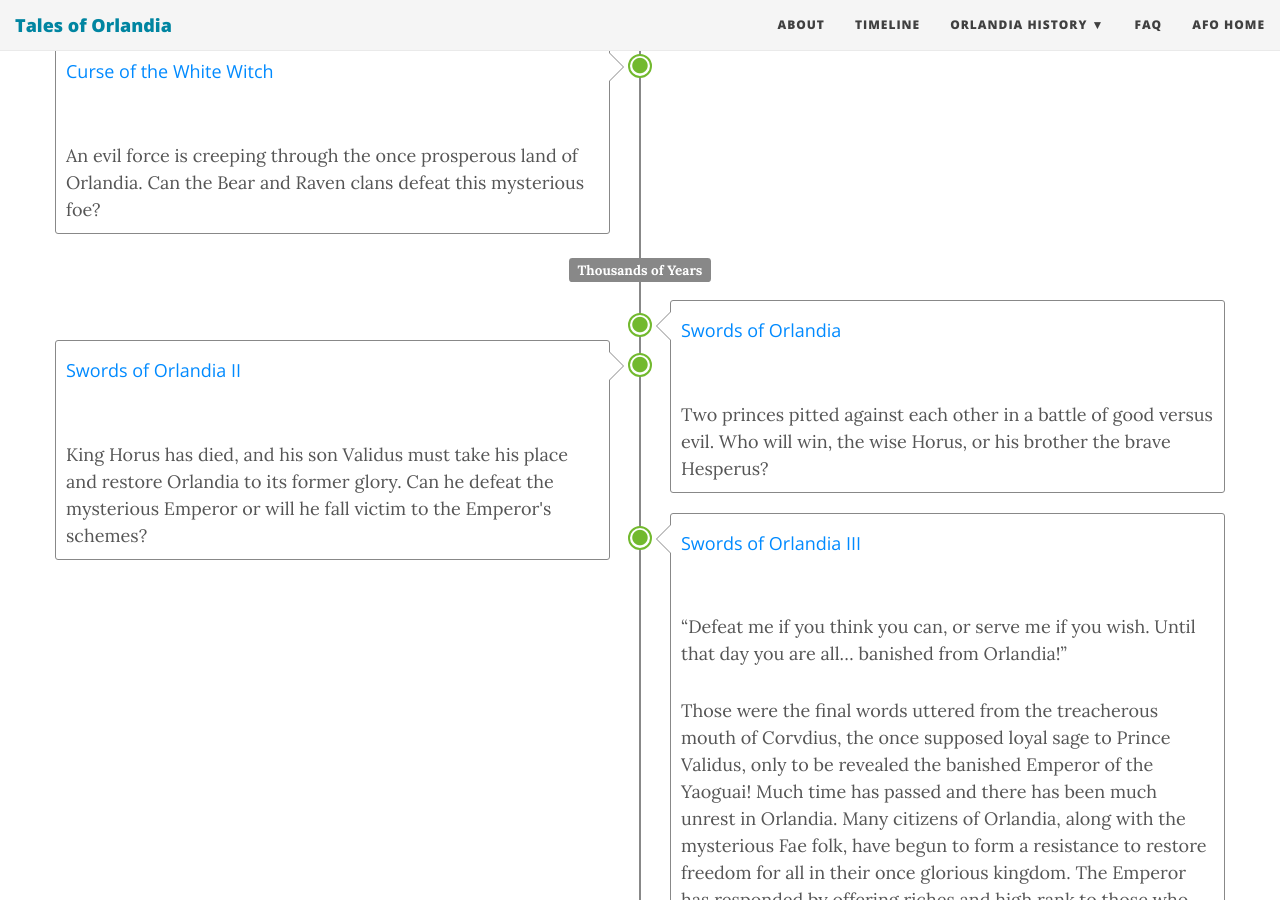
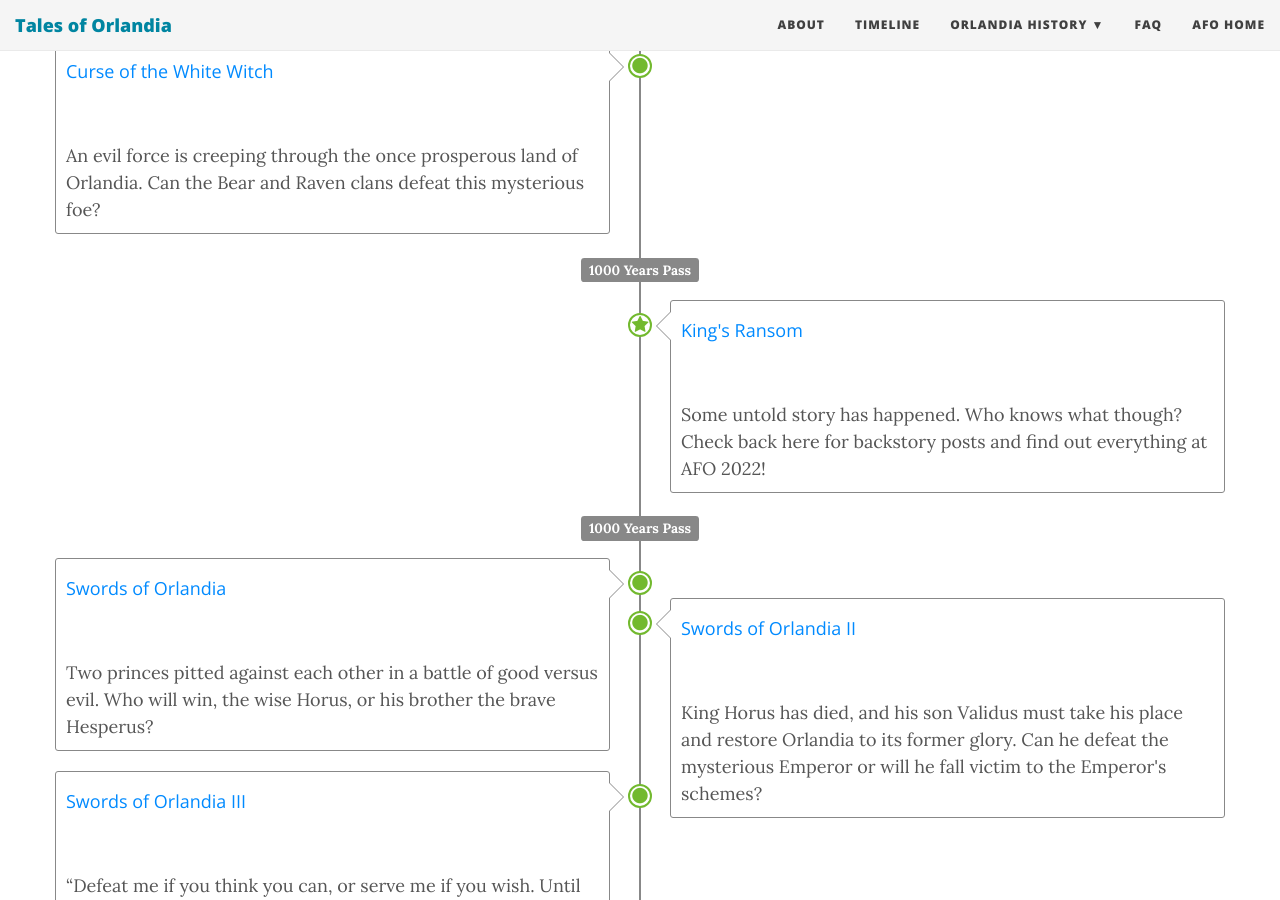
Before and after one commit to iamdavidfrancis/talesoforlandia, a Jekyll site: the page built from timeline.html, in a window 1280 px wide and 900 px high, scrolled down 307 px. Built offline with Jekyll 4.4.1, drawn with Linux system fonts in a browser that asks for light colours; nearby versions of some CDN libraries.

Commit message:
Add king's ransom

```diff
--- a/_config.yml
+++ b/_config.yml
@@ -23,6 +23,7 @@ navbar-links:
     - School Spirits: 'history/spirits'
     - Seas of Orlandia: 'history/seas'
     - Syndicates of Cyber-Orlandia: 'history/syndicates'
+    - King's Ransom: 'history/kings-ransom'
   FAQ: 'faq'
   AFO Home: 'http://www.animefestivalorlando.com'
 
--- a/timeline.html
+++ b/timeline.html
@@ -30,7 +30,27 @@ css:
     </div>
 
     <span class="timeline-label">
-      <span class="label label-default">Thousands of Years</span>
+      <span class="label label-default">1000 Years Pass</span>
+    </span>
+
+    <div class="timeline-item">
+      <div class="timeline-point timeline-point-success">
+        <i class="fa fa-star"></i>
+      </div>
+      <div class="timeline-event">
+        <div class="timeline-heading">
+          <h4><a href="/history/kings-ransom">King's Ransom</a></h4>
+        </div>
+        <div class="timeline-body">
+          <p>
+            Some untold story has happened. Who knows what though? Check back here for backstory posts and find out everything at AFO 2022!
+          </p>
+        </div>
+      </div>
+    </div>
+
+    <span class="timeline-label">
+      <span class="label label-default">1000 Years Pass</span>
     </span>
 
     <div class="timeline-item">
@@ -170,7 +190,7 @@ css:
 
     <div class="timeline-item">
       <div class="timeline-point timeline-point-success">
-        <i class="fa fa-star"></i>
+        <i class="fa fa-circle"></i>
       </div>
       <div class="timeline-event">
         <div class="timeline-heading">
```
Also changed, not shown: history/crisis.md (+5 -1 lines), history/kings-ransom.md (added, +6 -0 lines).
